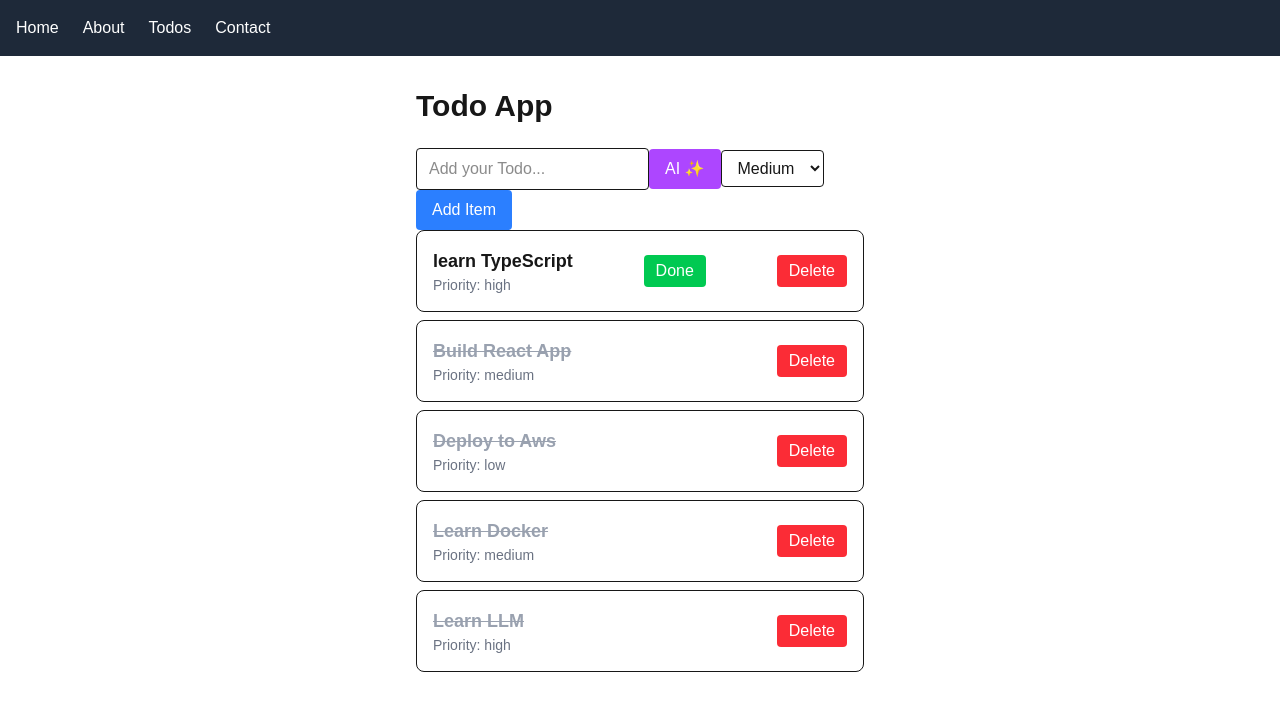
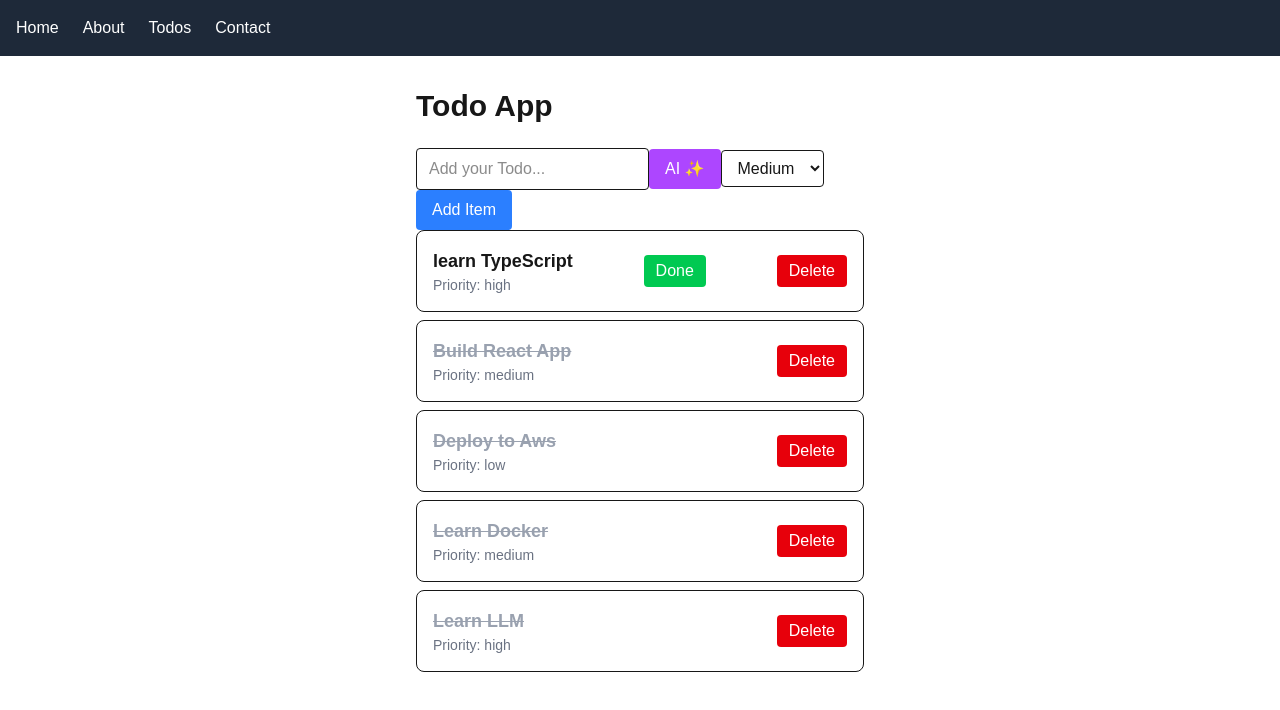
Before and after one commit to CoderMahabub/my-next-app, a Next.js app: page / in a window 1280 px wide. Shown: the top 710 px of the page. Built offline with nearby package versions, Linux system fonts and the light colour scheme.

Commit message:
feat: improve delete button style

```diff
--- a/app/components/TodoItems.tsx
+++ b/app/components/TodoItems.tsx
@@ -27,7 +27,7 @@ export default function TodoItem({ id, title, completed, priority, onComplete, o
 
             <button
                 onClick={() => onDelete(id)}
-                className="px-3 py-1 bg-red-500 text-white rounded hover:bg-red-600"
+                className="px-3 py-1 bg-red-600 text-white rounded hover:bg-red-700 font:semibold"
             >
                 Delete
             </button>
```
